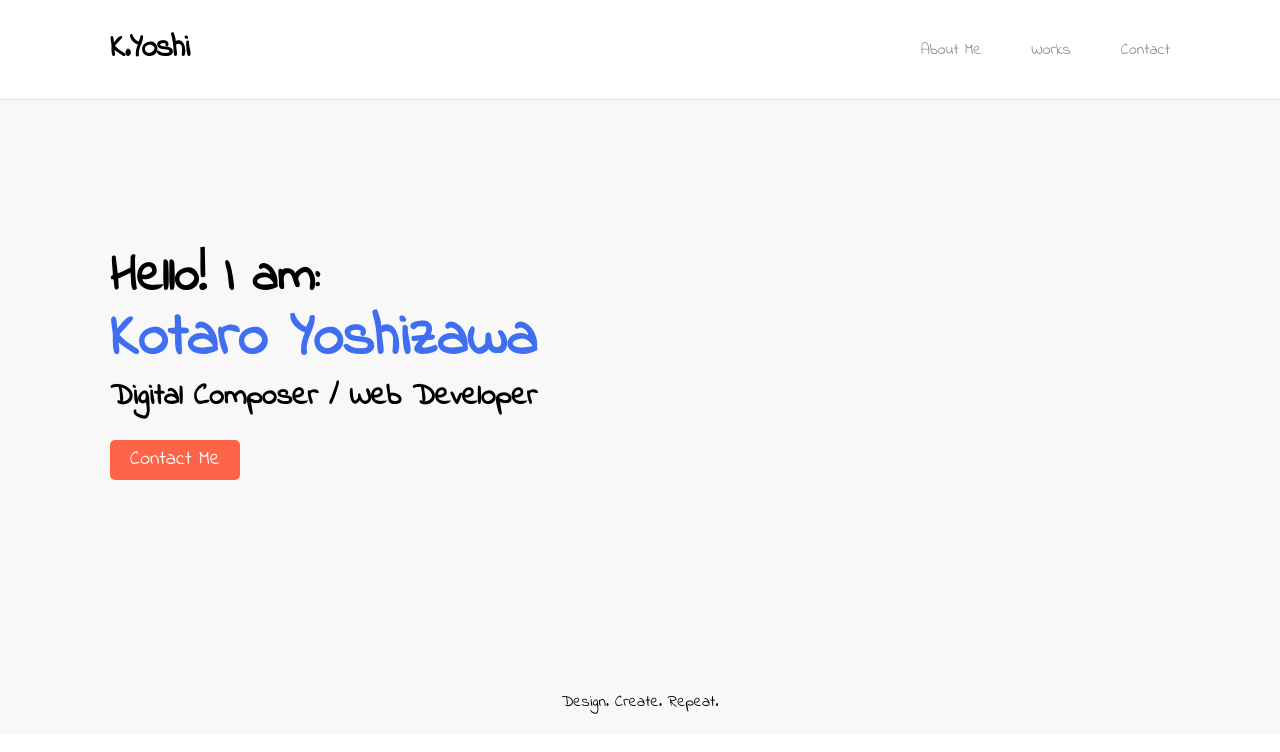
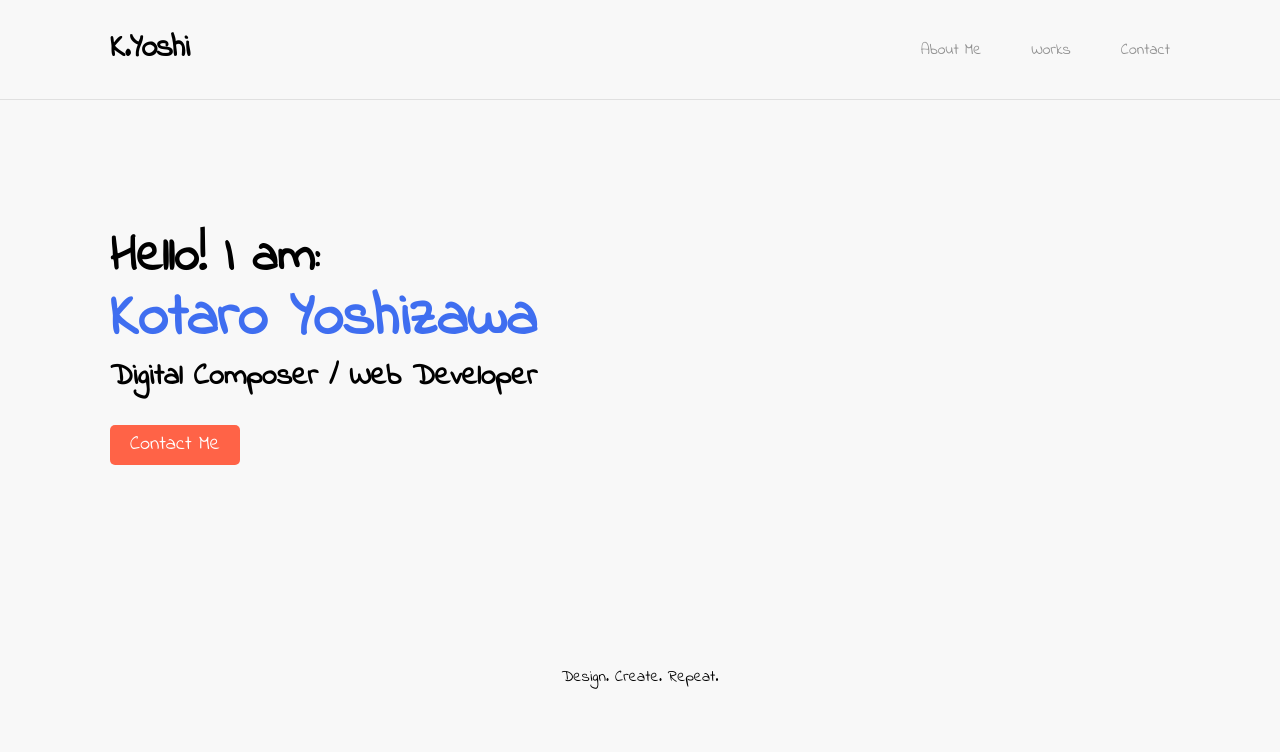
Before and after one commit to Raifa21/react-portfolio-page, a Next.js app: page / in a window 1280 px wide. Shown: the top 752 px of the page. Built offline with nearby package versions, Linux system fonts and the light colour scheme.

Commit message:
Correctly routed pages

```diff
--- a/app/page.tsx
+++ b/app/page.tsx
@@ -3,31 +3,34 @@ import PageHeader from "@/components/pageheader";
 import { Indie_Flower } from "next/font/google";
 import { Button } from "@/components/ui/button";
 import Link from "next/link";
+import "/styles/globals.css";
 
 const indieFlower = Indie_Flower({
   weight: "400",
   subsets: ["latin"],
 });
 
-export default function Home() {
+const Home = () => {
   return (
     <>
       <PageHeader />
-      <div className={indieFlower.className}>
-        <div className="mainpage body">
+      <div className={`mainpage body ${indieFlower.className}`}>
         <div className="introduction">
           <p className="hello-text"> Hello! I am:</p>
           <p className="name-text"> Kotaro Yoshizawa</p>
           <p className="job-text">Digital Composer / Web Developer</p>
+
           <Button asChild className="contact-button">
             <Link href="/contactpage"> Contact Me </Link>
           </Button>
+
           <div className="footer">
             <p>Design. Create. Repeat.</p>
           </div>
         </div>
       </div>
-      </div>
     </>
   );
-}
+};
+
+export default Home;
--- a/components/pageheader.tsx
+++ b/components/pageheader.tsx
@@ -45,13 +45,13 @@ const PageHeader: React.FC = () => {
           <HeaderMenu />
         ) : (
           <div className={`headerpagelinks ${indieFlower.className}`}>
-            <Link href="@pages/aboutpage" legacyBehavior passHref>
+            <Link href="aboutpage" legacyBehavior passHref>
               <a className="navcomponents">About Me</a>
             </Link>
-            <Link href="@pages/workspage" legacyBehavior passHref>
+            <Link href="workspage" legacyBehavior passHref>
               <a className="navcomponents">Works</a>
             </Link>
-            <Link href="@pages/contactpage" legacyBehavior passHref>
+            <Link href="contactpage" legacyBehavior passHref>
               <a className="navcomponents">Contact</a>
             </Link>
           </div>
--- a/pages/aboutpage.tsx
+++ b/pages/aboutpage.tsx
@@ -1,20 +1,32 @@
 "use client";
 
+import { Indie_Flower } from "next/font/google";
 import PageHeader from "@/components/pageheader";
-import Link from "next/link";
 import UseAnimations from "react-useanimations";
 import github from "react-useanimations/lib/github";
 import linkedin from "react-useanimations/lib/linkedin";
+import Link from "next/link";
+import "/styles/globals.css";
+
+const indieFlower = Indie_Flower({
+  weight: "400",
+  subsets: ["latin"],
+});
 
 export default function Home() {
   return (
     <>
       <PageHeader />
-      <h1 className="font-bold text-left mt-5">About</h1>
+      <div className={`mainpage body ${indieFlower.className}`}>
         <div className="snslinks">
           <Link href="https://github.com/Raifa21" legacyBehavior passHref>
             <a className="navlogos">
-            <UseAnimations animation={github} size={30} strokeColor="black" />
+              <UseAnimations
+                animation={github}
+                size={30}
+                strokeColor="black"
+                fillColor="blue"
+              />
             </a>
           </Link>
           <Link
@@ -23,9 +35,17 @@ export default function Home() {
             passHref
           >
             <a className="navlogos">
-            <UseAnimations animation={linkedin} size={30} strokeColor="black" />
+              <UseAnimations
+                animation={linkedin}
+                size={30}
+                strokeColor="black"
+              />
             </a>
           </Link>
+        </div>
+        <div className="footer">
+          <p>Design. Create. Repeat.</p>
+        </div>
       </div>
     </>
   );
--- a/pages/contactpage.tsx
+++ b/pages/contactpage.tsx
@@ -1,6 +1,7 @@
 "use client";
 
 import PageHeader from "@/components/pageheader";
+import "/styles/globals.css";
 
 const ContactPage = () => {
   return (
--- a/pages/workspage.tsx
+++ b/pages/workspage.tsx
@@ -1,6 +1,7 @@
 "use client";
 
 import PageHeader from "@/components/pageheader";
+import "/styles/globals.css";
 
 export default function Home() {
   return (
--- a/styles/globals.css
+++ b/styles/globals.css
@@ -4,18 +4,18 @@
 
 :root {
     --bg-accent: #ff6347;
+    background-color: #f8f8f8;
     /* Define the variable */
 }
 
 .introduction {
-    padding-top: 140px;
+    padding-top: 120px;
     height: 100%;
 }
 .footer {
-    background-color: #f8f8f8;
     text-align: center;
-    margin-top: 190px;
-    padding: 20px;
+    margin-top: 175px;
+    padding: 25px;
 }
 .hello-text {
     font-size: 50px;
@@ -27,7 +27,7 @@
     padding: 10px 20px;
     border-radius: 5px;
     font-size: 20px;
-    margin-top: 20px;
+    margin-top: 25px;
     text-decoration: none;
 }
 .contact-button:hover {
@@ -46,6 +46,12 @@
     margin-top: -10px;
     font-size: 30px;
     font-weight: bold;
+}
+.snslinks {
+    display: flex;
+    align-items: center;
+    margin-top: 70px;
+    margin-left: 10px;
 }
 
 .menu-area {
@@ -134,11 +140,6 @@
         align-items: center;
     }
 
-    .snslinks {
-        display: flex;
-        align-items: center;
-    }
-
     .navcomponents {
         display: flex;
         margin-left: 50px;
```
Also changed, not shown: pages/_app.js (deleted). Lines whose indentation alone changed are shown as unchanged.
